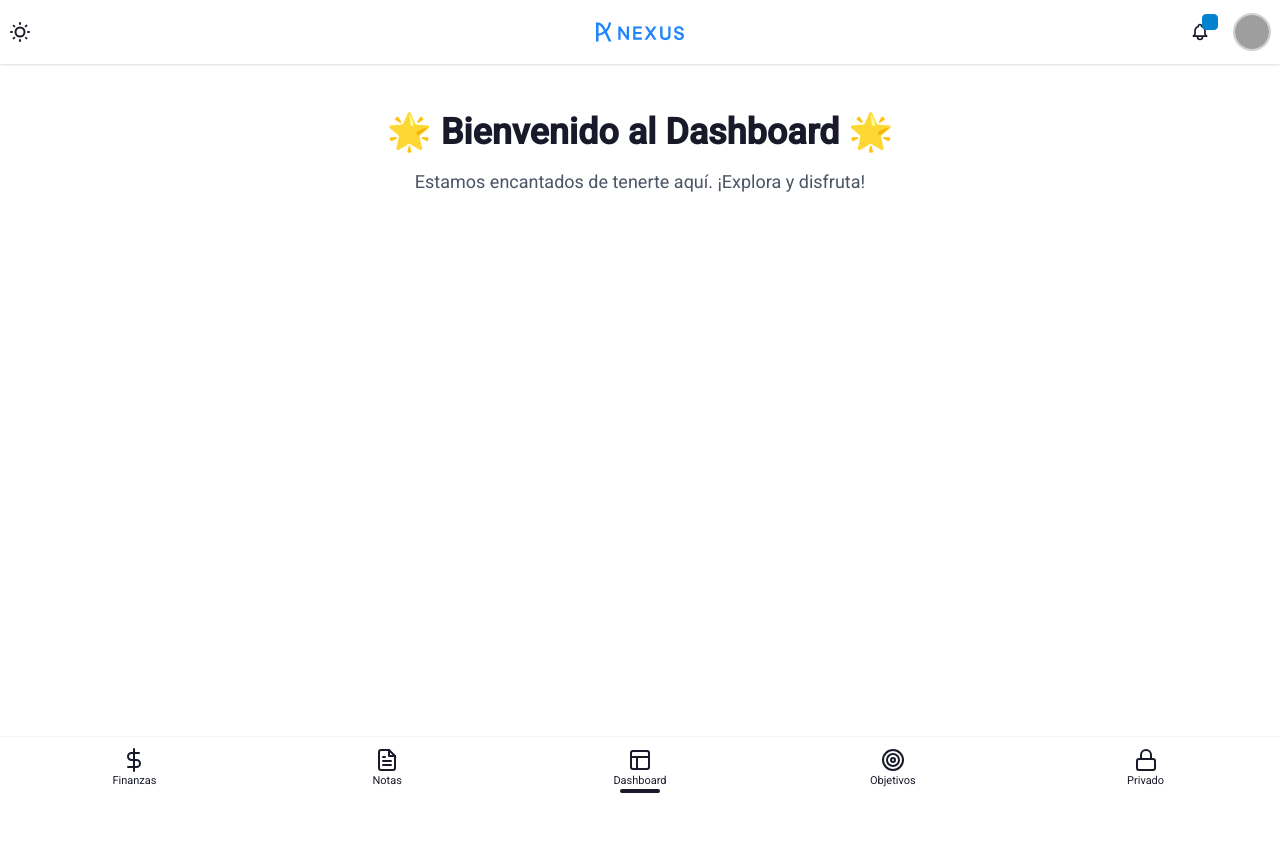
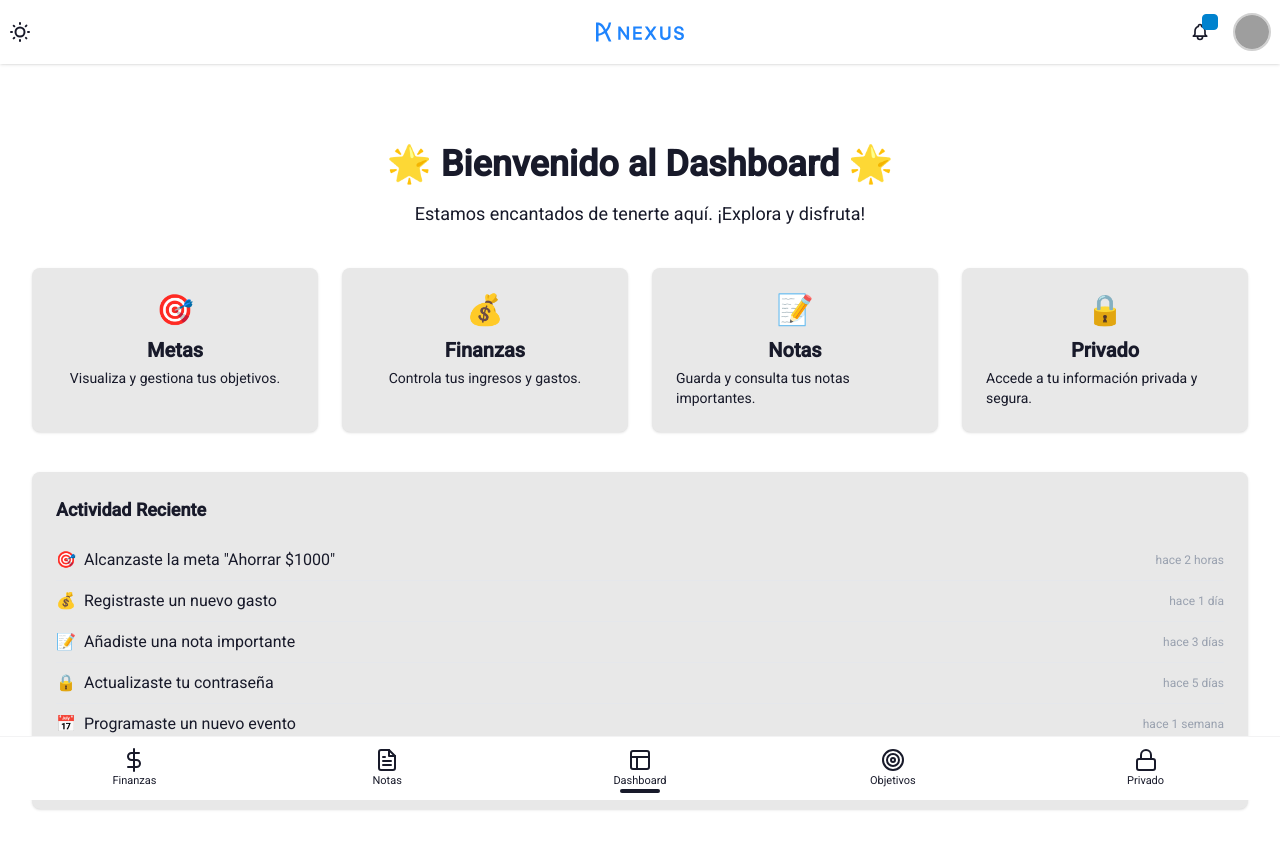
Before and after one commit to jarolVidal9/nexus, an Angular app: page /dashboard in a window 1280 px wide. Shown: the top 848 px of the page. Before the commit the page ends 800 px from the top, so only its background shows below. Built offline with nearby package versions, Linux system fonts and the light colour scheme; sample sign-in values are in the browser's storage; grey boxes are pictures that could not be loaded.

Commit message:
feat: enhance dashboard layout with new sections for goals, finances, notes, and recent activity; improve user interface

```diff
--- a/src/app/features/dashboard/dashboard/dashboard.component.html
+++ b/src/app/features/dashboard/dashboard/dashboard.component.html
@@ -1,4 +1,65 @@
-<div class="welcome-message text-center mt-12">
-    <h1 class="text-4xl font-bold text-shadow-green-50">🌟 Bienvenido al Dashboard 🌟</h1>
-    <p class="text-lg text-gray-600 mt-4">Estamos encantados de tenerte aquí. ¡Explora y disfruta!</p>
+<div class="dashboard-container p-8  min-h-screen">
+    <div class="welcome-message text-center mt-12 mb-10">
+        <h1 class="text-4xl font-bold text-shadow-green-50">🌟 Bienvenido al Dashboard 🌟</h1>
+        <p class="text-lg  mt-4">Estamos encantados de tenerte aquí. ¡Explora y disfruta!</p>
+    </div>
+
+    <div class="grid grid-cols-1 md:grid-cols-4 gap-6 mb-10">
+        <div class=" rounded-lg shadow bg-base-200 p-6 flex flex-col items-center">
+            <div class="text-3xl mb-2">🎯</div>
+            <h2 class="font-semibold text-xl mb-1">Metas</h2>
+            <p class=" text-sm">Visualiza y gestiona tus objetivos.</p>
+        </div>
+        <div class=" rounded-lg shadow bg-base-200 p-6 flex flex-col items-center">
+            <div class="text-3xl mb-2">💰</div>
+            <h2 class="font-semibold text-xl mb-1">Finanzas</h2>
+            <p class=" text-sm">Controla tus ingresos y gastos.</p>
+        </div>
+        <div class=" rounded-lg shadow bg-base-200 p-6 flex flex-col items-center">
+            <div class="text-3xl mb-2">📝</div>
+            <h2 class="font-semibold text-xl mb-1">Notas</h2>
+            <p class=" text-sm">Guarda y consulta tus notas importantes.</p>
+        </div>
+        <div class=" rounded-lg shadow bg-base-200 p-6 flex flex-col items-center">
+            <div class="text-3xl mb-2">🔒</div>
+            <h2 class="font-semibold text-xl mb-1">Privado</h2>
+            <p class=" text-sm">Accede a tu información privada y segura.</p>
+        </div>
+    </div>
+
+    <div class=" rounded-lg shadow bg-base-200 p-6">
+        <h3 class="font-semibold text-lg mb-4">Actividad Reciente</h3>
+        <ul class="divide-y divide-gray-200">
+            <li class="py-2 flex items-center">
+                <span class="mr-2 text-green-500">🎯</span>
+                Alcanzaste la meta "Ahorrar $1000"
+                <span class="ml-auto text-xs text-gray-400">hace 2 horas</span>
+            </li>
+            <li class="py-2 flex items-center">
+                <span class="mr-2 text-blue-500">💰</span>
+                Registraste un nuevo gasto
+                <span class="ml-auto text-xs text-gray-400">hace 1 día</span>
+            </li>
+            <li class="py-2 flex items-center">
+                <span class="mr-2 text-yellow-500">📝</span>
+                Añadiste una nota importante
+                <span class="ml-auto text-xs text-gray-400">hace 3 días</span>
+            </li>
+            <li class="py-2 flex items-center">
+                <span class="mr-2 text-purple-500">🔒</span>
+                Actualizaste tu contraseña
+                <span class="ml-auto text-xs text-gray-400">hace 5 días</span>
+            </li>
+            <li class="py-2 flex items-center">
+                <span class="mr-2 text-pink-500">📅</span>
+                Programaste un nuevo evento
+                <span class="ml-auto text-xs text-gray-400">hace 1 semana</span>
+            </li>
+            <li class="py-2 flex items-center">
+                <span class="mr-2 text-indigo-500">📈</span>
+                Revisaste tu progreso mensual
+                <span class="ml-auto text-xs text-gray-400">hace 2 semanas</span>
+            </li>
+        </ul>
+    </div>
 </div>
--- a/src/app/features/private/private.component.html
+++ b/src/app/features/private/private.component.html
@@ -1,6 +1,6 @@
 <div class="w-full mx-auto p-6  min-h-screen rounded-lg shadow">
     <!-- Encabezado -->
-    <div class="flex flex-col sm:flex-row justify-between items-start sm:items-center mb-4 gap-2">
+    <div class="flex flex-wrap justify-between items-start  mb-4">
       <h1 class="text-2xl font-bold">Secretos</h1>
       <button onclick="my_modal_1.showModal()" class="btn btn-primary px-4 py-2 rounded-lg">+ Agregar</button>
     </div>
--- a/src/app/layout/layout/layout.component.css
+++ b/src/app/layout/layout/layout.component.css
@@ -1,3 +1,4 @@
 .main-content {
     padding-bottom: 4rem;
+    padding-top: 4rem;
 }
--- a/src/app/layout/navbar/navbar.component.html
+++ b/src/app/layout/navbar/navbar.component.html
@@ -1,4 +1,4 @@
-<div class="navbar bg-base-100 shadow-sm mb-1">
+<div class="navbar bg-base-100 shadow-sm mb-1 fixed top-0 left-0 w-full z-50">
     <div class="navbar-start">
         <div>
             <label class="swap swap-rotate">
```
